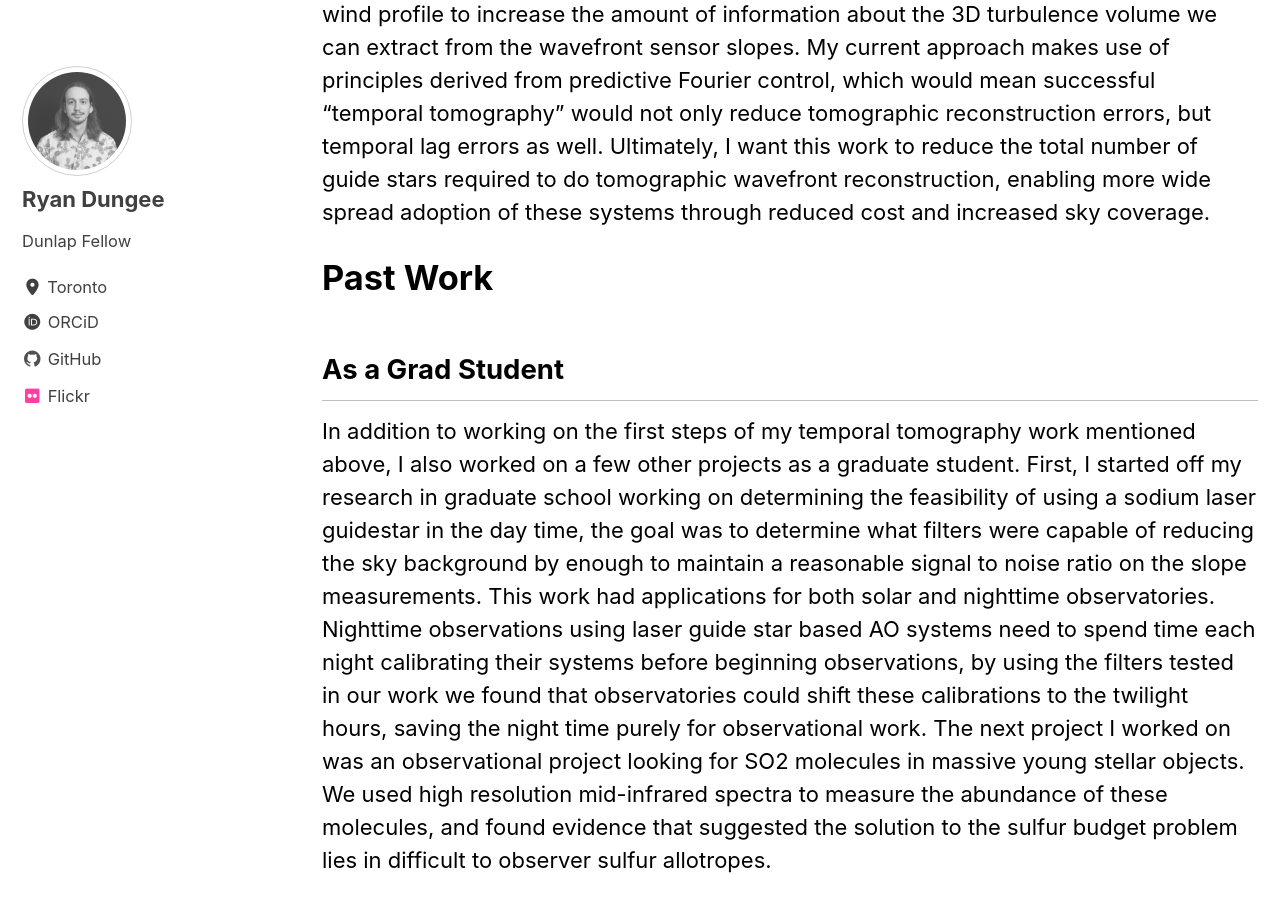
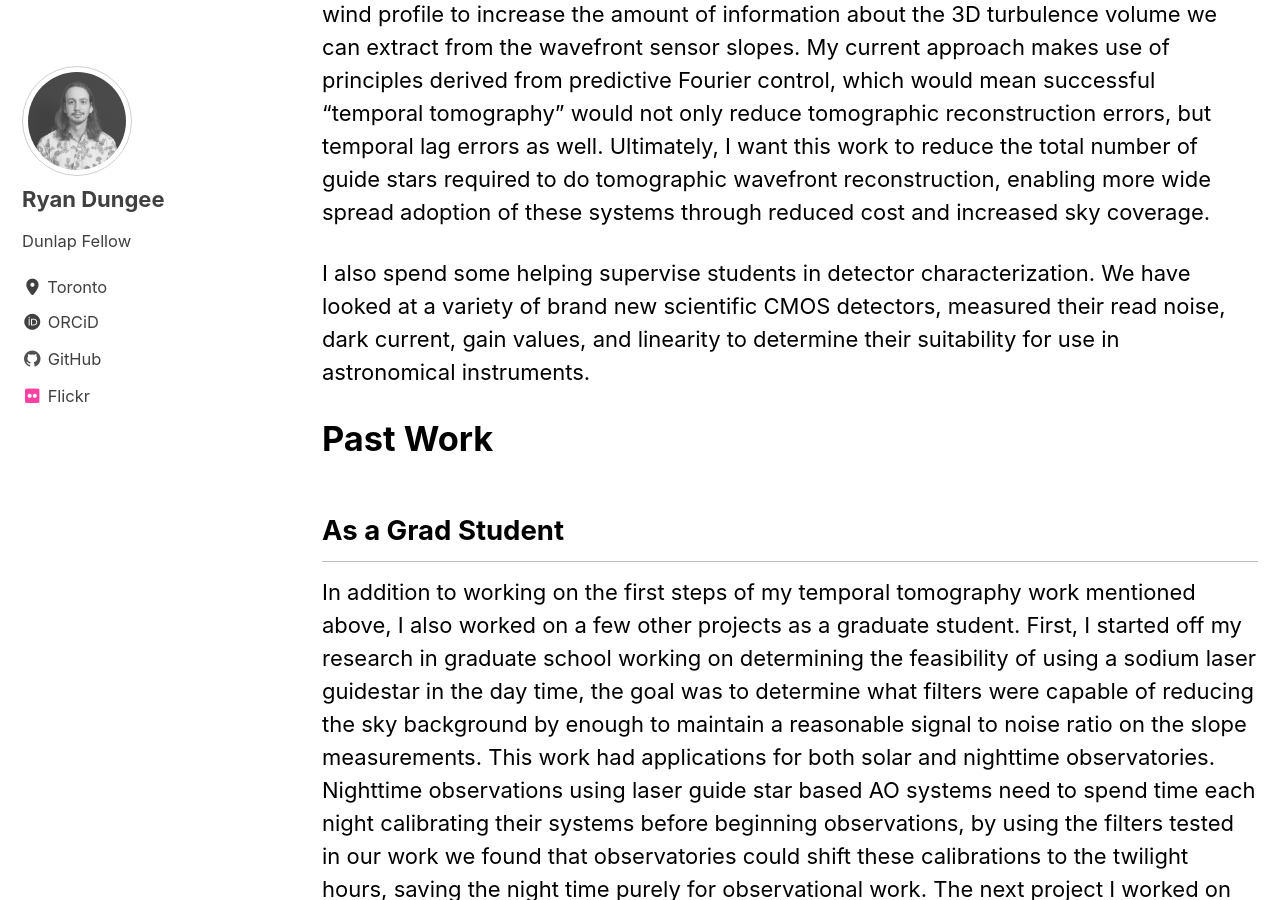
Before and after one commit to rdungee/rdungee.github.io, a Jekyll site: the page built from _pages/research.md, in a window 1280 px wide and 900 px high, scrolled down 582 px. Built offline with Jekyll 4.4.1, drawn with Linux system fonts in a browser that asks for light colours; cached includes are drawn as plain includes.

Commit message:
Wanted to add detector work bit

```diff
--- a/_pages/research.md
+++ b/_pages/research.md
@@ -16,6 +16,9 @@ Second, I am also working on a new approach to controlling tomographic adaptive
 The goal is to combine wavefront sensor data with external information on the wind profile to increase the amount of information about the 3D turbulence volume we can extract from the wavefront sensor slopes.
 My current approach makes use of principles derived from predictive Fourier control, which would mean successful "temporal tomography" would not only reduce tomographic reconstruction errors, but temporal lag errors as well.
 Ultimately, I want this work to reduce the total number of guide stars required to do tomographic wavefront reconstruction, enabling more wide spread adoption of these systems through reduced cost and increased sky coverage.
+
+I also spend some helping supervise students in detector characterization.
+We have looked at a variety of brand new scientific CMOS detectors, measured their read noise, dark current, gain values, and linearity to determine their suitability for use in astronomical instruments.
 
 # Past Work
 ## As a Grad Student
```
